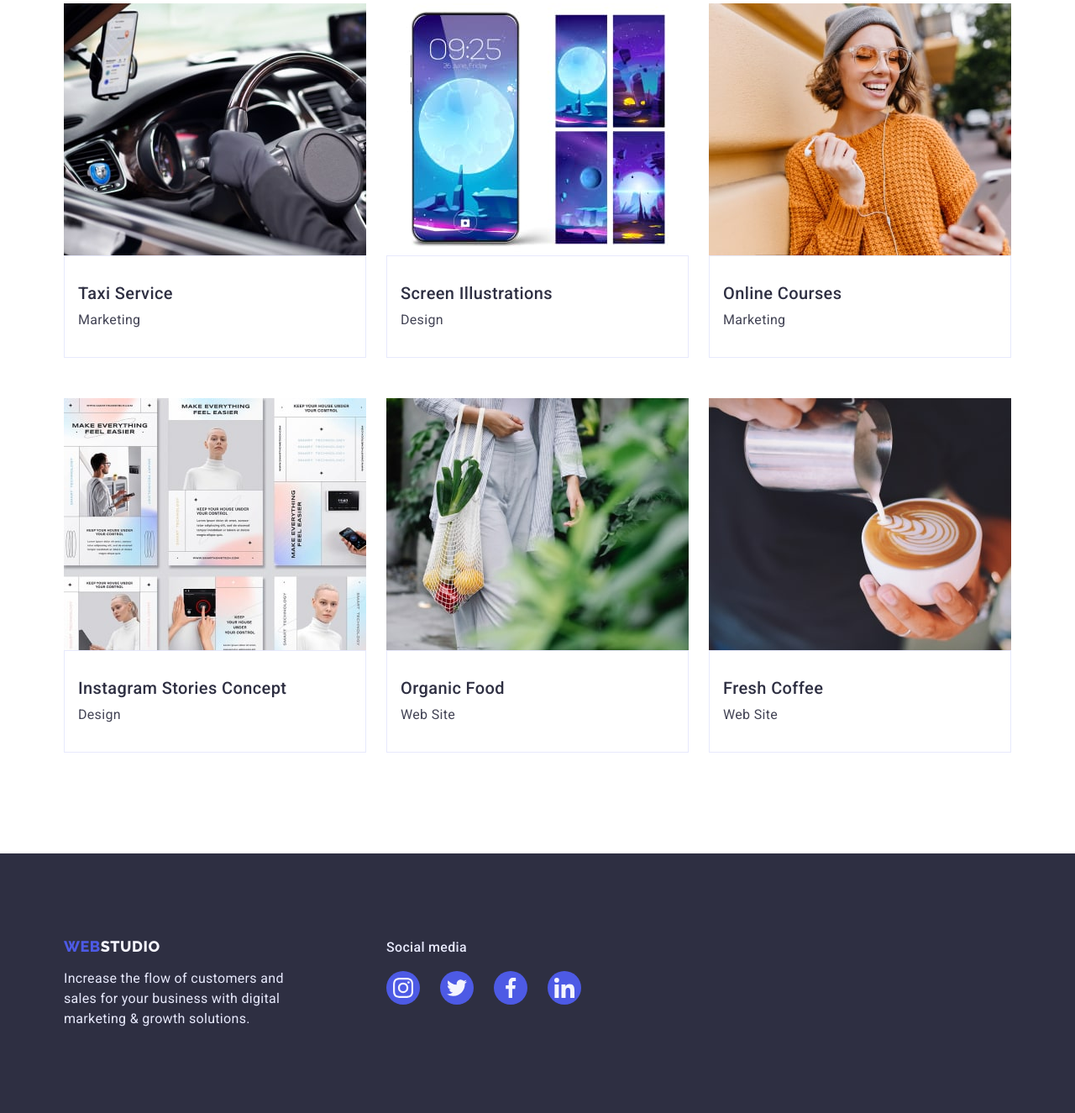
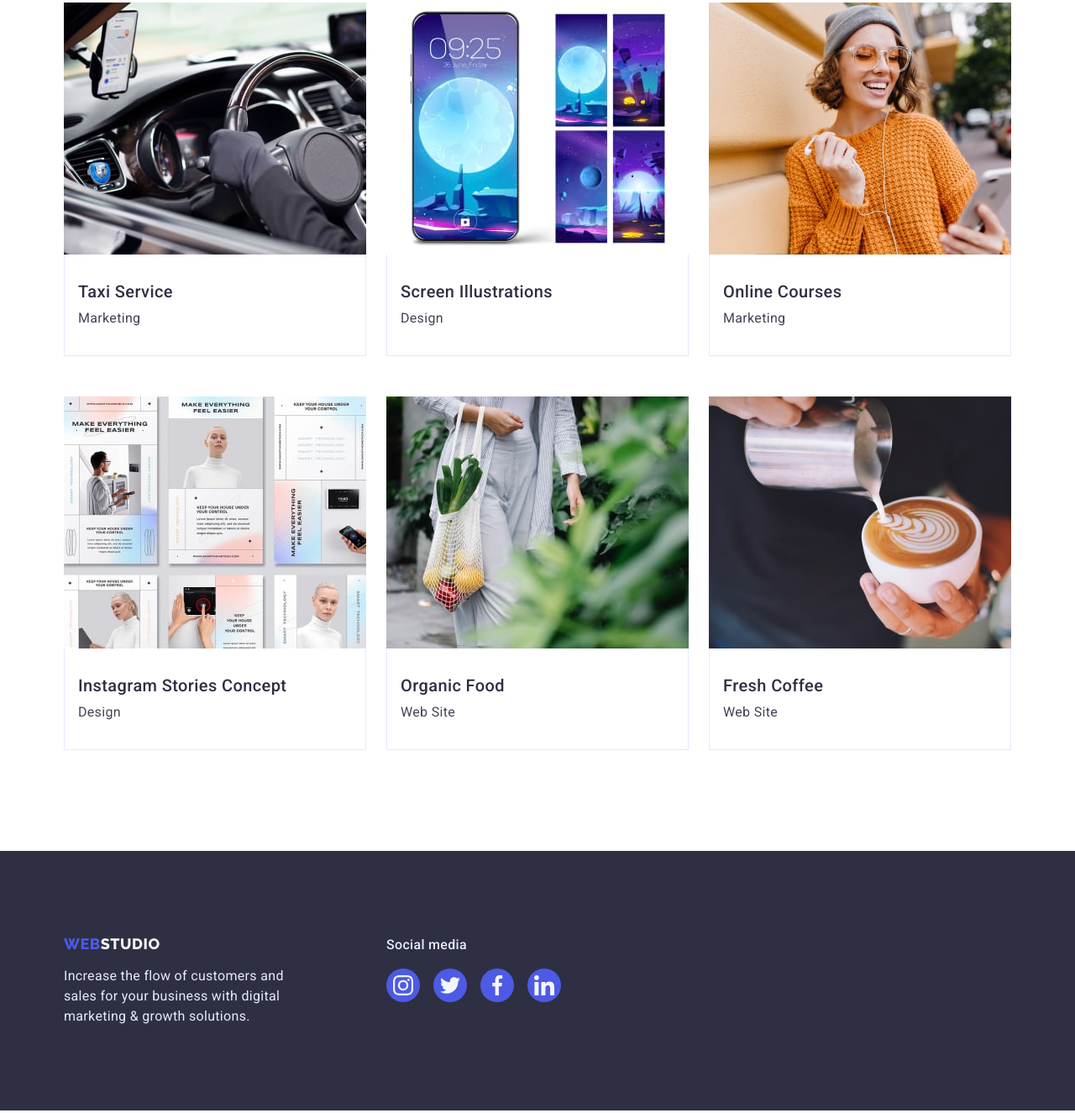
Before and after one commit to StalexOne/goit-markup-hw-04, a plain HTML site: page portfolio.html in a window 1280 px wide. Shown: the part 754-2079 px from the top of the page at 84% size. Drawn offline with nearby package versions, Linux system fonts and the light colour scheme.

Commit message:
28-03-23

```diff
--- a/portfolio.html
+++ b/portfolio.html
@@ -82,7 +82,7 @@
           <!-- examples -->
           <ul class="section-img list">
             <li class="conteiner-img">
-              <a href="#" class="link">
+              <a href="#" class="link card-link">
                 <img
                   src="./images/bank.jpg"
                   alt="Examples of bankinng app"
@@ -95,7 +95,7 @@
               >
             </li>
             <li class="conteiner-img">
-              <a href="#" class="link">
+              <a href="#" class="link card-link">
                 <img
                   src="./images/cash.jpg"
                   alt="Cashless payment examples"
@@ -108,7 +108,7 @@
               >
             </li>
             <li class="conteiner-img">
-              <a href="#" class="link">
+              <a href="#" class="link card-link">
                 <img
                   src="./images/meditaion.jpg"
                   alt="Examples of Meditaion App "
@@ -121,7 +121,7 @@
               >
             </li>
             <li class="conteiner-img">
-              <a href="#" class="link">
+              <a href="#" class="link card-link">
                 <img
                   src="./images/taxi.jpg"
                   alt="Examples of Taxi Service App "
@@ -134,7 +134,7 @@
               >
             </li>
             <li class="conteiner-img">
-              <a href="#" class="link">
+              <a href="#" class="link card-link">
                 <img
                   src="./images/illustr.jpg"
                   alt="Examples of Screen Illustrations Design"
@@ -147,7 +147,7 @@
               >
             </li>
             <li class="conteiner-img">
-              <a href="#" class="link">
+              <a href="#" class="link card-link">
                 <img
                   src="./images/online.jpg"
                   alt="Girl with tablet"
@@ -160,7 +160,7 @@
               >
             </li>
             <li class="conteiner-img">
-              <a href="#" class="link">
+              <a href="#" class="link card-link">
                 <img
                   src="./images/instagram_stories_concept.jpg"
                   alt="Examples of Instagram stories"
@@ -173,7 +173,7 @@
               >
             </li>
             <li class="conteiner-img">
-              <a href="#" class="link">
+              <a href="#" class="link card-link">
                 <img
                   src="./images/organic_food.jpg"
                   alt="Examples of Instagram stories"
@@ -186,7 +186,7 @@
               >
             </li>
             <li class="conteiner-img">
-              <a href="#" class="link">
+              <a href="#" class="link card-link">
                 <img
                   src="./images/fresh_coffee.jpg"
                   alt="Pouring coffee"
@@ -216,7 +216,7 @@
         </div>
         <!-- social-networks -->
         <div class="footer-block">
-          <h2 class="footer-socialtext">Social media</h2>
+          <p class="footer-socialtext">Social media</p>
           <ul class="social-footer list">
             <li class="social-item">
               <a href="#" class="social-link">
--- a/style.css
+++ b/style.css
@@ -189,7 +189,7 @@ font-style: normal;
 .hero
 {
 max-width: 1600px;
-min-height: 600px;
+height: 600px;
 margin-left: auto;
 margin-right: auto;
 background-image: linear-gradient(to right, rgba(46, 47, 66, 0.7), rgba(46, 47, 66, 0.7)), url(./images/hero-bg.jpg);
@@ -311,11 +311,11 @@ background-color: var(--back-main-color);
 }
 
 .social-icon {
-    fill: fill=var(--secondary-text-color);}
+    fill: var(--secondary-text-color);}
 
     .social-link:hover,
 .social-link:focus {
-    background-color: var(--secondary-bgcolor-networks);
+    background-color: var(--button-focus-color);
 }
 /*--------------------------------------------- Customers --------------------------------------------*/
 
@@ -330,7 +330,7 @@ background-color: var(--back-main-color);
 
 .client-link {
     display: flex;
-    border: 1px solid var(--icon-border);
+    border: 1px solid currentColor;
     border-radius: 4px;
     width: 168px;
     height: 88px;
@@ -426,9 +426,7 @@ margin-top: 16px;
   }
 
 .footer-block {
-margin-left: 120px;
-height: 80px;
-width: 206px;  }
+margin-left: 120px;}
 
 .footer-socialtext {
     width: 264px;
@@ -443,7 +441,7 @@ width: 206px;  }
     display: flex;
     align-items: flex-start;
     margin: 16px 0px 0px 0px;
-    gap: 0px 24px;
+    gap: 16px;
 }
   /* --------------------------------------------PORTFOLIO -------------------------------------*/
 .section.portfolio {
@@ -460,9 +458,15 @@ width: 206px;  }
 .card-img {
     border: 1px solid #E7E9FC;
     padding: 32px 16px;
+    border-top: 0;
 }
 
-.conteiner-img:hover,
-.conteiner-img:focus {
+.card-link {
+    display: block;
+
+}
+
+.card-link:hover,
+.card-link:focus {
 box-shadow: 0px 1px 6px rgba(46, 47, 66, 0.08), 0px 1px 1px rgba(46, 47, 66, 0.16), 0px 2px 1px rgba(46, 47, 66, 0.08);
 }
```
Also changed, not shown: index.html (+1 -1 lines).
